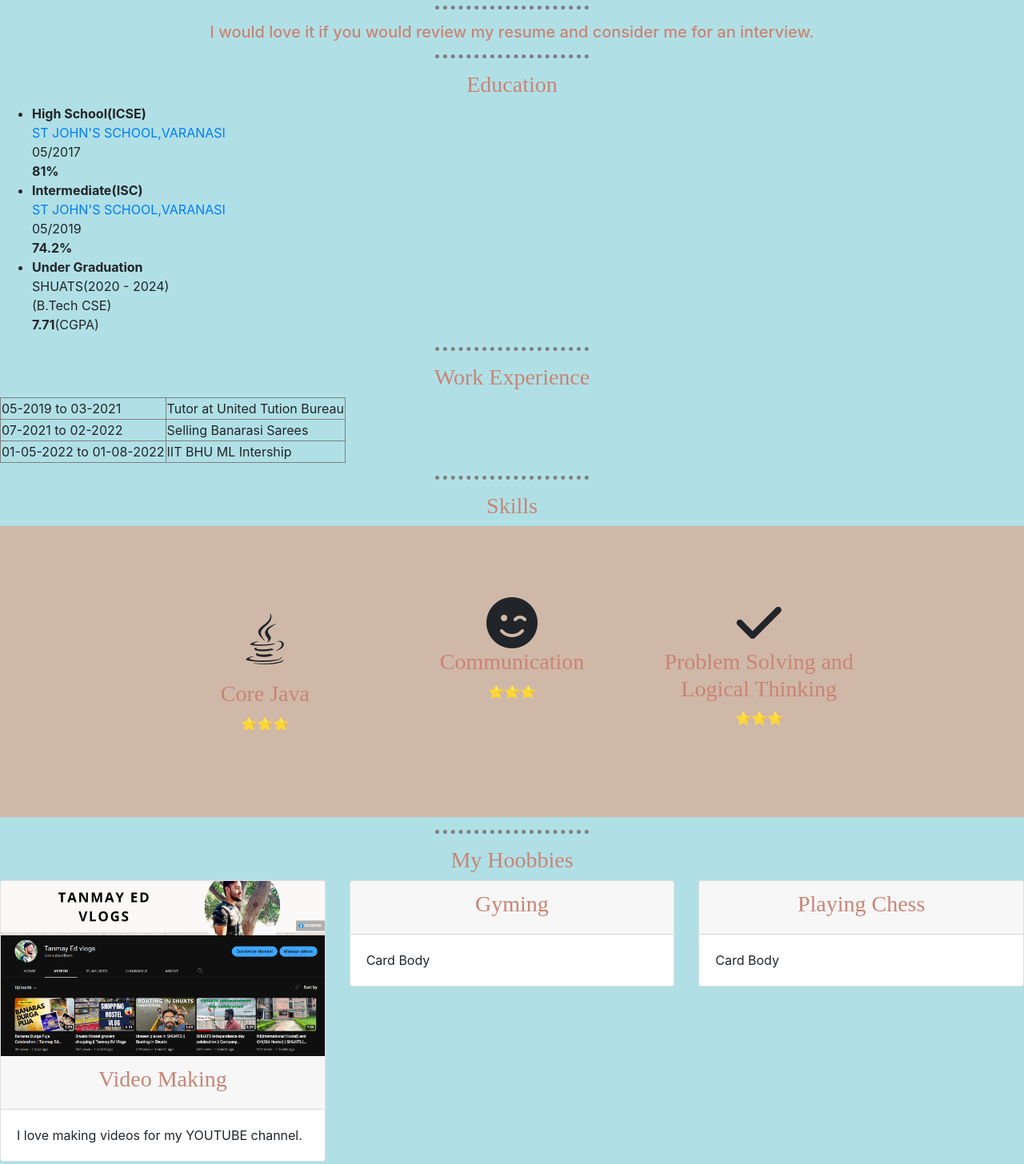
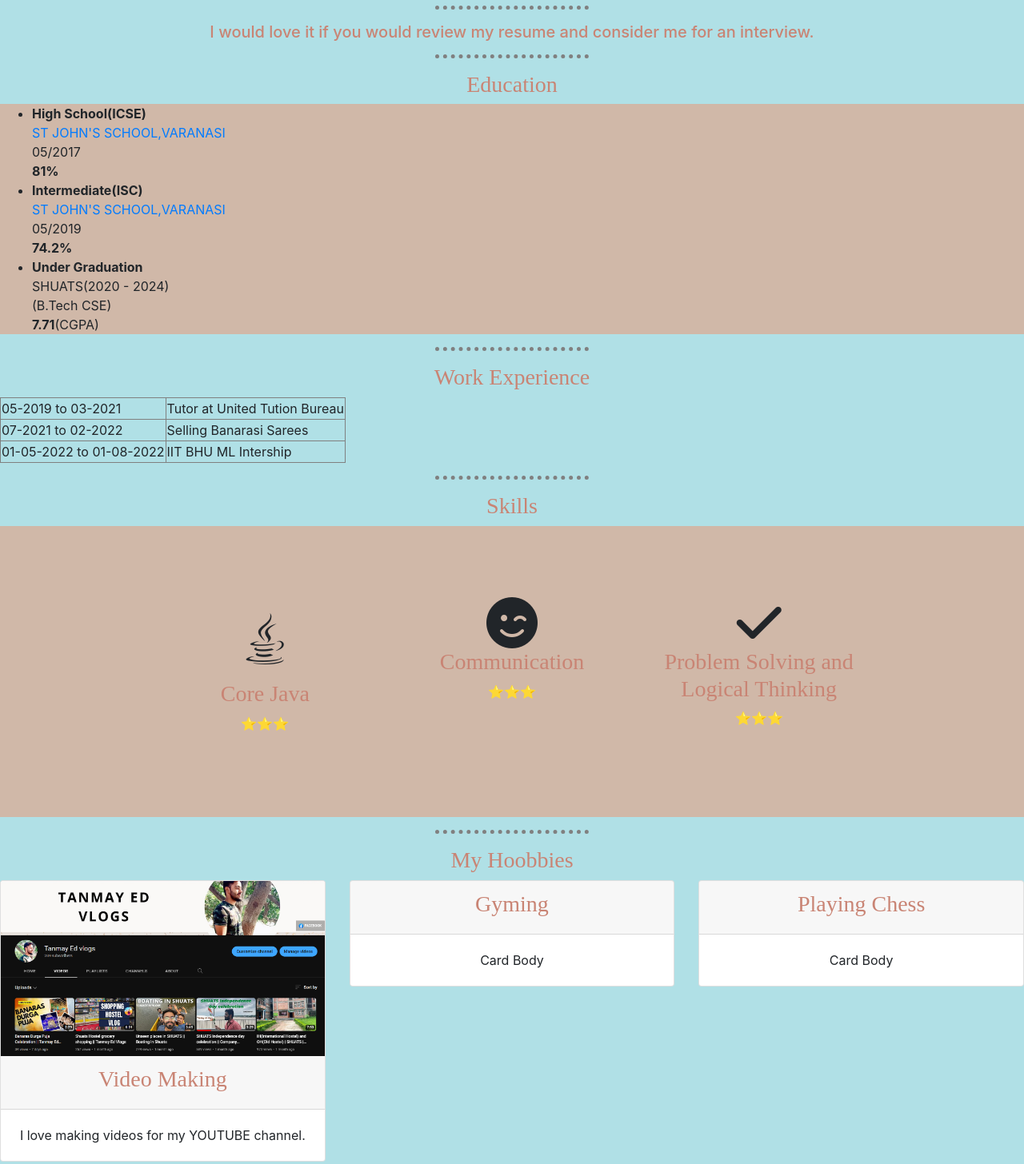
Before and after one commit to tanmay-simplify3x/CV, a plain HTML site: page index.html in a window 1280 px wide. Shown: the part 1680-3136 px from the top of the page at 80% size. Drawn offline with nearby package versions, Linux system fonts and the light colour scheme; files whose address does not match are found by name.

Commit message:
Update styles.css

```diff
--- a/styles.css
+++ b/styles.css
@@ -41,10 +41,16 @@ h3 {
 .skill-box {
   text-align: center;
 }
+#Education {
+  background-color: #D0B8A8;
+}
 #cta {
   text-align: center;
   background-color: #D0B8A8;
   padding: 7% 15%;
+}
+.navbar-toggler {
+  border-color: #fff;
 }
 .heading-cta {
   text-align: center;
@@ -55,3 +61,6 @@ h3 {
 .fa-brands{
   margin: 20px 10px;
 }
+.card-body{
+  text-align: center;
+}
```
